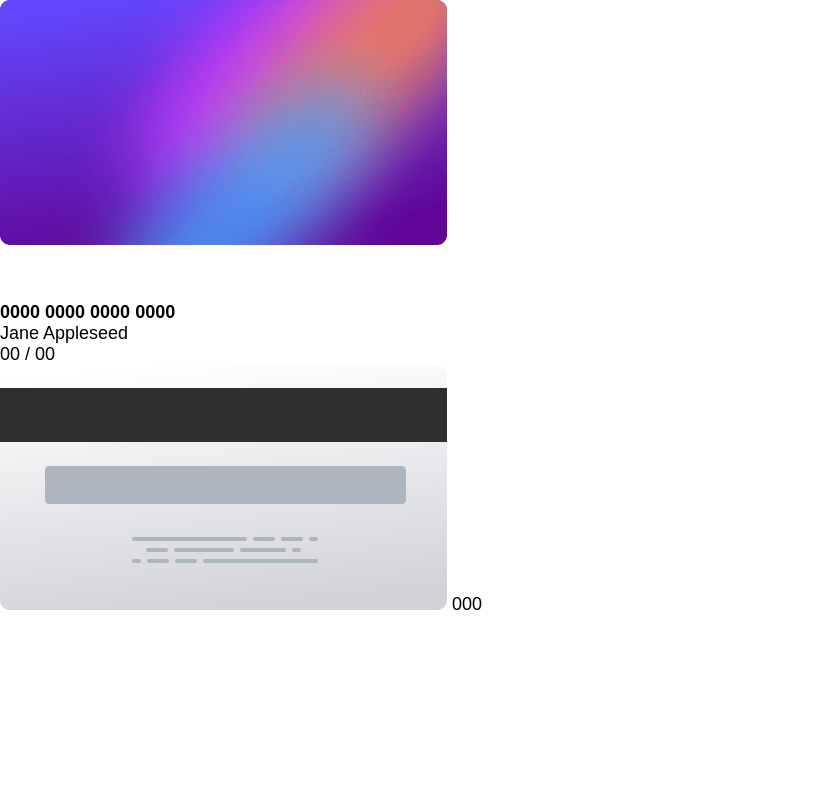
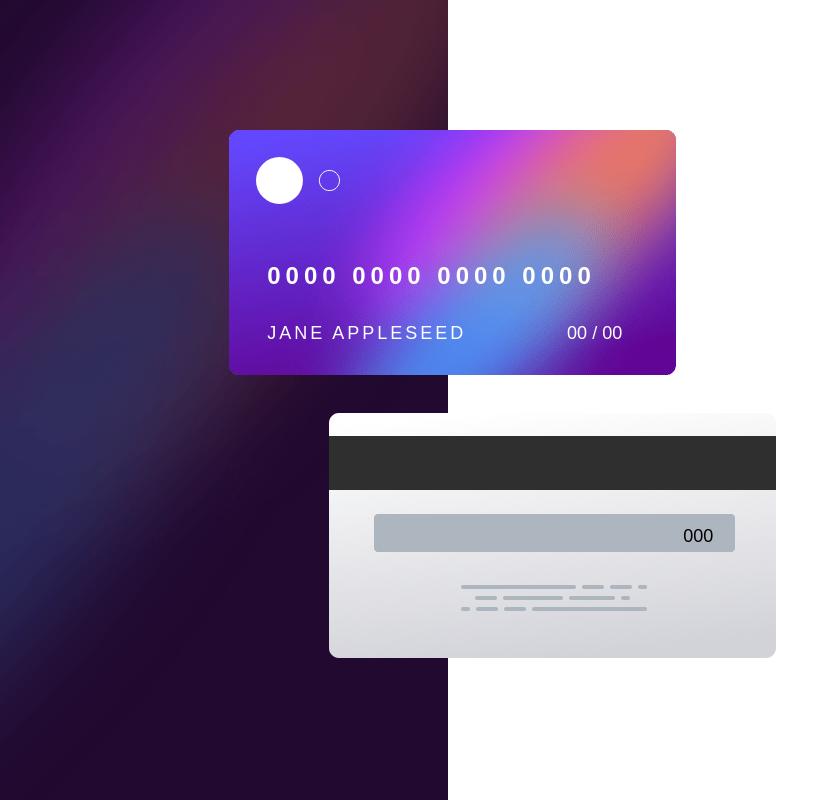
Before and after one commit to rodrigotfdev/credit-card-preview, a plain HTML site: page index.html in a window 1280 px wide. Shown: the whole page, without its empty margins (0-839 px from the left). Drawn offline with Linux system fonts and the light colour scheme.

Commit message:
Positioning images of the front and back of the card that will be initially displayed as an example using css.

```diff
--- a/css/style.css
+++ b/css/style.css
@@ -29,3 +29,72 @@ label{
     flex-direction: row;
 
 }
+
+.left-session {
+    width: 35%;
+    min-height: 100vh;
+    background-image: url(../images/bg-main-desktop.png);
+    background-size: cover;
+    background-position: center center;
+    position: relative;
+}
+
+.card-details {
+    position: absolute;
+    display: flex;
+    flex-direction: column;
+    top: 10%;
+    left: 40%;
+    gap: 1rem;
+}
+
+.card-front {
+    position: relative;
+    transform: translateX(50px);
+    margin-top: 50px;
+}
+
+.logo {
+    position: absolute;
+    top: 1.5rem;
+    left: 1.5rem;
+}
+
+#card-number{
+    position: absolute;
+    color: var(--White);
+    bottom: 5rem;
+    left: 1rem;
+    letter-spacing: 5px;
+    font-size: 24px;
+    margin-left: 20px;
+}
+
+#card-name {
+    text-transform: uppercase;
+    letter-spacing: 3px;
+}
+
+.user-info {
+    position: absolute;
+    bottom: 2rem;
+    left: 1rem;
+    right: 3rem;
+    display: flex;
+    color: var(--White);
+    justify-content: space-between;
+    margin-left: 20px;
+}
+
+.card-back{
+    position: relative;
+    margin-top: 15px;
+    transform: translateX(150px);
+}
+
+
+#card-cvv {
+    position: absolute;
+    top: 6.3rem;
+    right: 3.5rem;
+}
```
